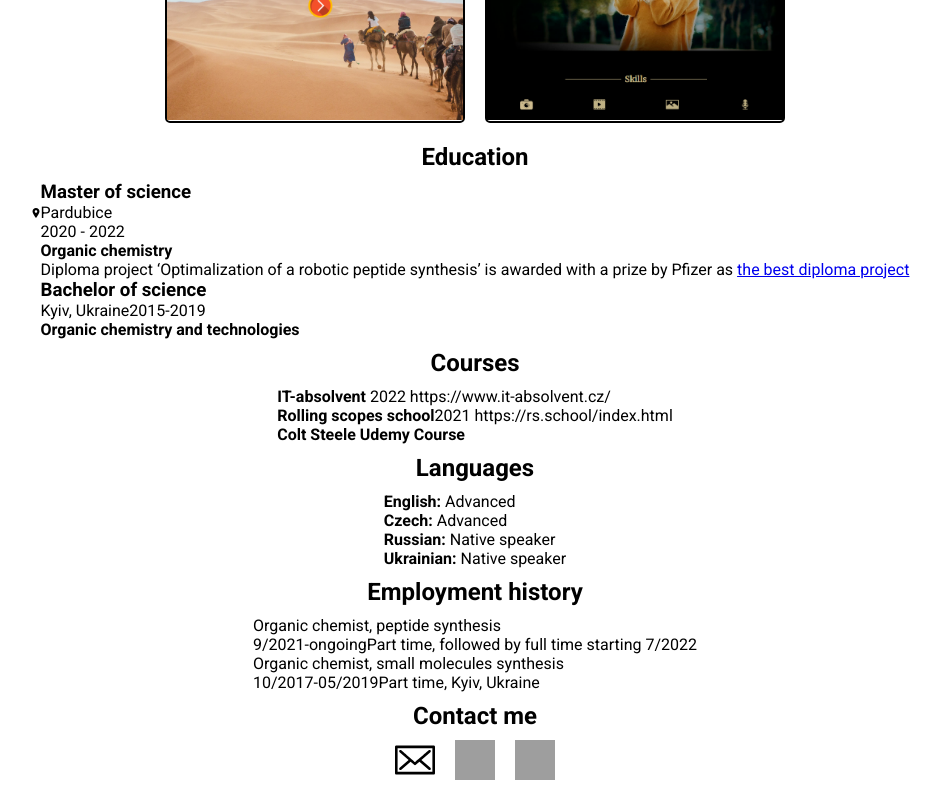
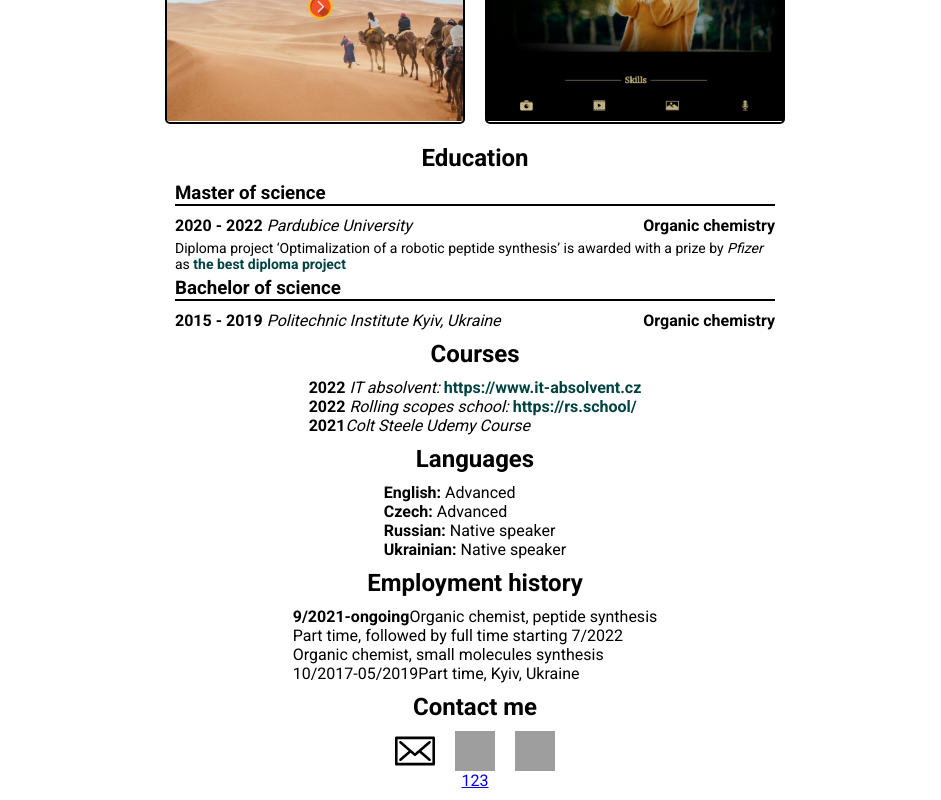
Before and after one commit to warriork/ReactJS-portfolio, a React (Create React App) app: page / in a window 1280 px wide. Shown: the part 1430-2230 px from the top of the page, without its empty margins (165-1106 px from the left). Built offline with nearby package versions, Linux system fonts and the light colour scheme; grey boxes are pictures that could not be loaded.

Commit message:
styles change and homepage

```diff
--- a/src/Homepage/Homepage.tsx
+++ b/src/Homepage/Homepage.tsx
@@ -1,4 +1,3 @@
-import { Div_Wrapper } from '../components/Div_Wrapper'
 import { Link } from 'react-router-dom'
 import { Project } from './Project'
 import { Rainbow_span } from '../components/Rainbow_span'
@@ -16,10 +15,9 @@ import memoryGame from '../assets/projects/memoryGame.png'
 import mortgageCalculator from '../assets/projects/mortgageCalculator.png'
 import portfolio from '../assets/projects/portfolio.png'
 import quotes from '../assets/projects/quotes.png'
+import styled from 'styled-components'
 import ticTacToe from '../assets/projects/ticTacToe.png'
 import todoApp from '../assets/projects/todoApp.png'
-
-import styled from 'styled-components'
 
 export const Homepage = () => {
   return (
@@ -83,32 +81,49 @@ export const Homepage = () => {
       <H2_Styled>Education</H2_Styled>
       <List>
         <li>
-          <h3>Master of science</h3>
-          <Location_p>Pardubice</Location_p>
-          <Date_p>2020 - 2022</Date_p>
-          <h4>Organic chemistry</h4>
-          <p>
+          <H3_Styled>Master of science</H3_Styled>
+          <Div_flex>
+            <Location_p>
+              <b>2020 - 2022 </b>
+              <i>Pardubice University</i>
+            </Location_p>
+            <h4>Organic chemistry</h4>
+          </Div_flex>
+          <P_about>
             Diploma project &lsquo;Optimalization of a robotic peptide synthesis&rsquo; is awarded
-            with a prize by <a>Pfizer</a> as <a href={urls.pfizerPrize}>the best diploma project</a>
-          </p>
+            with a prize by <i>Pfizer</i> as{' '}
+            <A_Styled href={urls.pfizerPrize}>the best diploma project</A_Styled>
+          </P_about>
         </li>
         <li>
-          <h3>Bachelor of science</h3>
-          Kyiv, Ukraine
-          <>2015-2019</>
-          <h4>Organic chemistry and technologies</h4>
+          <H3_Styled>Bachelor of science</H3_Styled>
+          <Div_flex>
+            <Location_p>
+              <b>2015 - 2019 </b>
+              <i>Politechnic Institute Kyiv, Ukraine</i>
+            </Location_p>
+            <h4>Organic chemistry </h4>
+          </Div_flex>
         </li>
       </List>
       <H2_Styled>Courses</H2_Styled>
       <List>
         <li>
-          <b>IT-absolvent </b>2022 <a>https://www.it-absolvent.cz/</a>
+          <b>2022 </b>
+          <i>IT absolvent: </i>
+          <A_Styled href={urls.itAbsolvent} target='_blank'>
+            {urls.itAbsolvent}
+          </A_Styled>
         </li>
         <li>
-          <b>Rolling scopes school</b>2021 <a>https://rs.school/index.html</a>
+          <b>2022</b> <i>Rolling scopes school: </i>
+          <A_Styled href={urls.rsSchool} target='_blank' rel='noreferrer'>
+            {urls.rsSchool}
+          </A_Styled>
         </li>
         <li>
-          <b>Colt Steele Udemy Course</b>
+          <b>2021</b>
+          <i>Colt Steele Udemy Course</i>
         </li>
       </List>
       <H2_Styled>Languages</H2_Styled>
@@ -129,8 +144,10 @@ export const Homepage = () => {
       </List>
       <H2_Styled>Employment history</H2_Styled>
       <List>
-        <li>Organic chemist, peptide synthesis</li>
-        <>9/2021-ongoing</>
+        <Div_flex>
+          <b>9/2021-ongoing</b>
+          <li>Organic chemist, peptide synthesis</li>
+        </Div_flex>
         <>Part time, followed by full time starting 7/2022</>
         <li>Organic chemist, small molecules synthesis</li>
         <>10/2017-05/2019</>
@@ -142,9 +159,20 @@ export const Homepage = () => {
         <Logo bg={linkedin} href={urls.myLinkedin} />
         <Logo bg={github} href={urls.myGithub} />
       </Logos_wrapper>
+      <a href='../assets/IhorFesina_frontend.pdf'>123</a>
     </Div_Wrapper>
   )
 }
+const Div_Wrapper = styled.div`
+  max-height: 1200px;
+  background-color: ${styles.color.layout};
+  background-color: rgb(75, 191, 191);
+  border: 1px solid black;
+  display: flex;
+  flex-direction: column;
+  align-items: center;
+`
+
 const Avatar_Img = styled.img`
   margin-top: 20px;
   height: 200px;
@@ -176,7 +204,7 @@ const AboutMe_P = styled.p`
   border-bottom: 2px solid ${styles.color.layoutActive};
 `
 const Projects_Div = styled.div`
-  max-width: 990px;
+  max-width: 1400px;
   margin: 0 auto;
   display: flex;
   flex-direction: row;
@@ -185,7 +213,7 @@ const Projects_Div = styled.div`
 `
 const List = styled.ul`
   list-style: none;
-  max-width: 1000px;
+  max-width: 600px;
 `
 
 const Skills_Div = styled.div`
@@ -204,22 +232,31 @@ const Skill_Div = styled.div`
   border-radius: 15px;
 `
 const Location_p = styled.p`
-  position: relative;
+  /* position: relative;
   &::before {
     display: block;
     content: '';
     background: url(${location});
     background-size: contain;
     background-position: center;
-    /* background-repeat: no-repeat; */
+
     position: absolute;
     width: 10px;
     height: 10px;
     top: 5px;
     left: -10px;
-  }
+  } */
+`
+const H3_Styled = styled.h3`
+  border-bottom: 2px solid ${styles.color.black};
+  margin-bottom: 10px;
 `
 const Date_p = styled.p``
+const Div_flex = styled.div`
+  display: flex;
+  flex-direction: row;
+  justify-content: space-between;
+`
 const Logos_wrapper = styled.div`
   display: flex;
   flex-direction: row;
@@ -241,3 +278,13 @@ const Logo = styled.a<SVG>`
     transform: translateY(-5px);
   }
 `
+const P_about = styled.p`
+  padding: 5px 0;
+  font-size: 14px;
+`
+const A_Styled = styled.a`
+  text-decoration: none;
+  cursor: pointer;
+  color: ${styles.color.layoutActive};
+  font-weight: 600;
+`
--- a/src/Homepage/Project.tsx
+++ b/src/Homepage/Project.tsx
@@ -34,6 +34,10 @@ const Div_Wrapper = styled.div`
   width: 300px;
   height: 300px;
   border-radius: 5px;
+  transition: 0.5s;
+  &:hover {
+    transform: scale(1.05);
+  }
 `
 type Bg = {
   background: string
--- a/src/components/header/Navbar.tsx
+++ b/src/components/header/Navbar.tsx
@@ -52,14 +52,14 @@ export const Navbar = () => {
 }
 
 const Nav_Styled = styled.nav<Props>`
-  width: 100%;
+  max-width: 1180px;
   height: 40px;
+  margin: 0 auto;
   background: ${styles.color.layout};
   display: flex;
   flex-direction: row;
   justify-content: space-evenly;
   align-items: center;
-  border-bottom: 2px solid black;
   @media (max-width: ${styles.breakingPoints.s}) {
     height: 100vh;
     flex-direction: column;
--- a/src/urls.ts
+++ b/src/urls.ts
@@ -2,6 +2,7 @@ import { slugify } from './utils/slugify'
 export const urls = {
   bredanEich: 'https://wikipedia.org/wiki/Brendan_Eich',
   myGitLab: 'https://gitlab.com/warriork',
+  rsSchool: 'https://rs.school/',
   myGithub: 'https://github.com/warriork',
   myMail: 'mailto:fesinaihor@gmail.com',
   myLinkedin: 'https://www.linkedin.com/in/ihor-fesina/',
```
Also changed, not shown: 1 other file (tests, documents, lock files or other folders).
